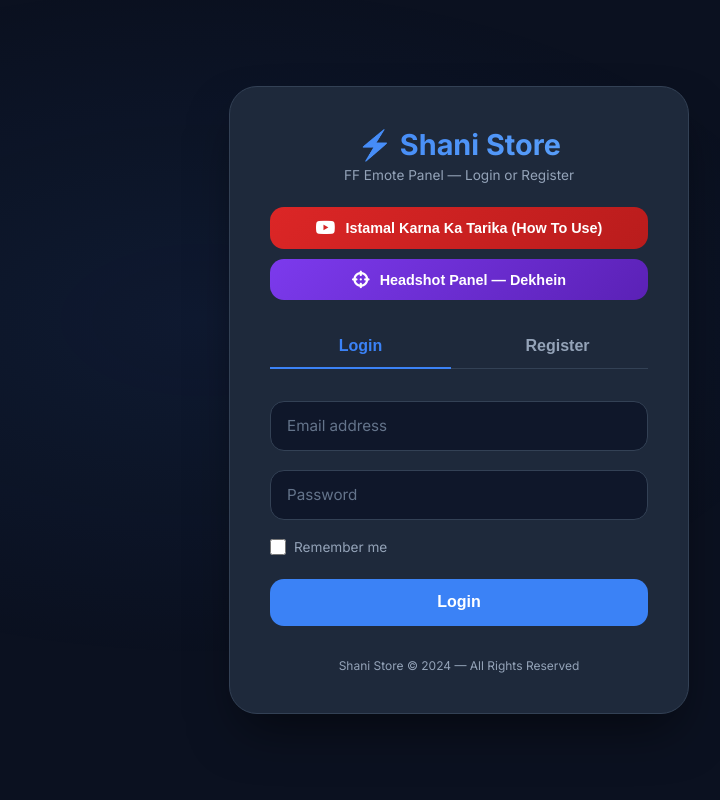
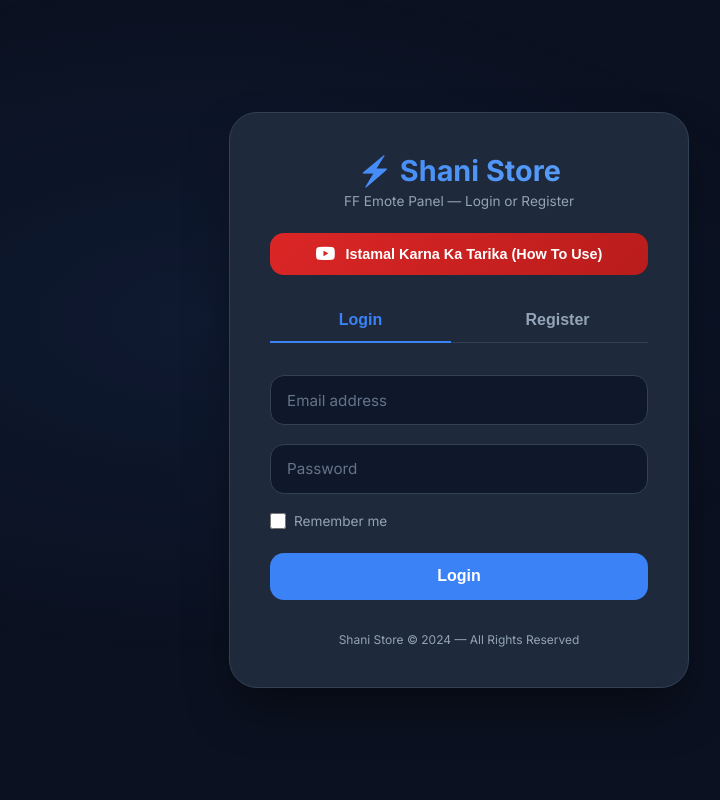
Before and after one commit to manus97981/Ff-emote-database, a Flask app: page /login in a window 1280 px wide. Shown: the whole page, without its empty margins (181-901 px from the left). Run offline with Flask 3, Linux system fonts and the light colour scheme.

Commit message:
Add files via upload

```diff
--- a/templates/index.html
+++ b/templates/index.html
@@ -22,7 +22,7 @@
 .topbar .btn-logout{background:#dc2626;color:white;padding:5px 10px;border:none;border-radius:6px;font-size:11px;cursor:pointer;}
 
 /* Unlock banner */
-.unlock-banner{background:linear-gradient(135deg,#7c3aed,#2563eb);margin:10px 0;padding:14px;border-radius:14px;cursor:pointer;animation:pulse 2s infinite;}
+.unlock-banner{background:linear-gradient(135deg,#7c3aed,#2563eb);margin:10px 0;padding:14px;border-radius:14px;cursor:pointer;animation:pulse 2s infinite;user-select:none;-webkit-user-select:none;}
 .unlock-banner h3{font-size:15px;margin:0 0 4px;}
 .unlock-banner p{font-size:12px;color:rgba(255,255,255,0.85);margin:0;}
 @keyframes pulse{0%,100%{box-shadow:0 0 0 0 rgba(124,58,237,0.4)}50%{box-shadow:0 0 0 10px rgba(124,58,237,0)}}
--- a/templates/login.html
+++ b/templates/login.html
@@ -23,8 +23,7 @@
 .video-btn { display:flex; align-items:center; justify-content:center; gap:10px; padding:12px 16px; border:none; border-radius:14px; font-size:0.9rem; font-weight:600; cursor:pointer; transition:0.3s; width:100%; }
 .video-btn.how-to { background:linear-gradient(135deg,#dc2626,#b91c1c); color:white; }
 .video-btn.how-to:hover { transform:translateY(-2px); box-shadow:0 8px 20px rgba(220,38,38,0.4); }
-.video-btn.headshot { background:linear-gradient(135deg,#7c3aed,#5b21b6); color:white; }
-.video-btn.headshot:hover { transform:translateY(-2px); box-shadow:0 8px 20px rgba(124,58,237,0.4); }
+
 .video-btn i { font-size:1.1rem; }
 
 .tabs { display:flex; gap:1rem; margin-bottom:2rem; border-bottom:1px solid var(--border); }
@@ -71,9 +70,7 @@
       <button class="video-btn how-to" onclick="openVideoModal('how-to')">
         <i class="fab fa-youtube"></i> Istamal Karna Ka Tarika (How To Use)
       </button>
-      <button class="video-btn headshot" onclick="openVideoModal('headshot')">
-        <i class="fas fa-crosshairs"></i> Headshot Panel — Dekhein
-      </button>
+
     </div>
 
     <div class="tabs">
@@ -134,14 +131,7 @@
   </div>
 </div>
 
-<!-- Headshot Panel Video Popup -->
-<div class="modal-overlay" id="headshotModal">
-  <div class="modal-box">
-    <iframe id="headshotFrame" src="" allow="autoplay; encrypted-media" allowfullscreen></iframe>
-    <div class="modal-title">🎯 Headshot Panel — 03349039174 | Price = 500</div>
-    <button class="modal-close" onclick="closeVideoModal('headshot')">Close ✕</button>
-  </div>
-</div>
+
 
 <script>
 // Tab switching
@@ -234,24 +224,15 @@
 // Video modals
 function openVideoModal(type) {
   if(type === 'how-to') {
-    document.getElementById('howToFrame').src = 'https://www.youtube.com/embed/FkdxnfP8hL4?autoplay=1';
+    document.getElementById('howToFrame').src = 'https://www.youtube.com/embed/GXvjV5kJ39s?autoplay=1';
     document.getElementById('howToModal').classList.add('active');
-  } else {
-    document.getElementById('headshotFrame').src = 'https://www.youtube.com/embed/p-dThBfhXEI?autoplay=1';
-    document.getElementById('headshotModal').classList.add('active');
   }
 }
 function closeVideoModal(type) {
-  if(type === 'how-to') {
-    document.getElementById('howToFrame').src = '';
-    document.getElementById('howToModal').classList.remove('active');
-  } else {
-    document.getElementById('headshotFrame').src = '';
-    document.getElementById('headshotModal').classList.remove('active');
-  }
+  document.getElementById('howToFrame').src = '';
+  document.getElementById('howToModal').classList.remove('active');
 }
 document.getElementById('howToModal').addEventListener('click', e => { if(e.target===document.getElementById('howToModal')) closeVideoModal('how-to'); });
-document.getElementById('headshotModal').addEventListener('click', e => { if(e.target===document.getElementById('headshotModal')) closeVideoModal('headshot'); });
 </script>
 </body>
 </html>
```
